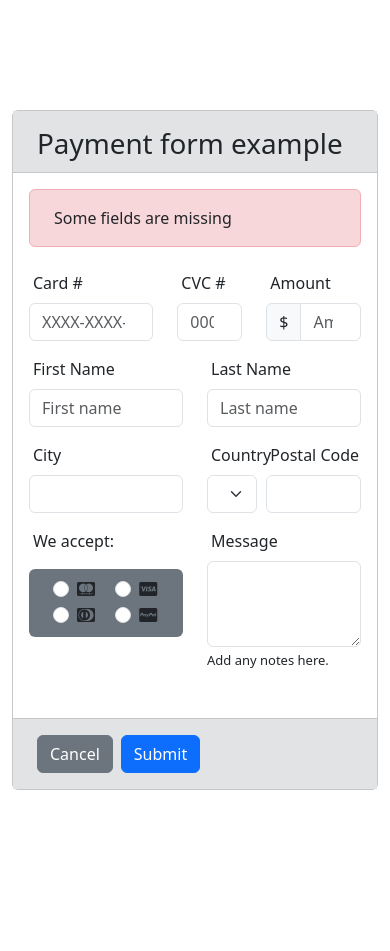
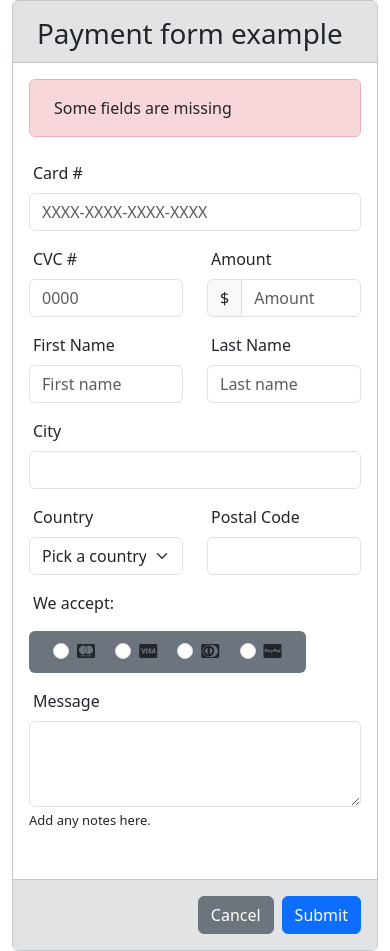
Before and after one commit to 4GeeksAcademy/celiaelias-form-with-bootstrap, a plain HTML site: page index.html in a window 390 px wide. Before the commit the page ends 900 px from the top, so only its background shows below. Drawn offline with nearby package versions, Linux system fonts and the light colour scheme.

Commit message:
feat: form with bootstrap

```diff
--- a/index.html
+++ b/index.html
@@ -25,16 +25,16 @@
 
                         <!-- credit card -->
                         <div class="col">
-                            <div class="row pb-3">
-                                <div class="col-5">
+                            <div class="row">
+                                <div class="col-12 col-md-5 pb-3">
                                     <label for="validationCustom01" class="form-label ps-1">Card #</label>
                                     <input type="number" class="form-control" id="validationCustom01" placeholder="XXXX-XXXX-XXXX-XXXX" aria-label="Card" required>
                                 </div>
-                                <div class="col-3">
+                                <div class="col-6 col-md-3 pb-3">
                                     <label for="validationCustom02" class="form-label ps-1">CVC #</label>
                                     <input type="number" class="form-control" id="validationCustom02" placeholder="0000" aria-label="CVC" required>
                                 </div>
-                                <div class="col-4">
+                                <div class="col-6 col-md-4 pb-3">
                                     <label for="validationCustom03" class="form-label ps-1">Amount</label>
                                     <div class="input-group">
                                         <span class="input-group-text">$</span>
@@ -46,12 +46,12 @@
 
                         <!-- name -->
                         <div class="col">
-                            <div class="row pb-3">
-                                <div class="col-6">
+                            <div class="row">
+                                <div class="col-6 pb-3">
                                     <label for="validationCustom04" class="form-label ps-1">First Name</label>
                                     <input type="text" class="form-control" id="validationCustom04" placeholder="First name" aria-label="First name" required>
                                 </div>
-                                <div class="col-6">
+                                <div class="col-6 pb-3">
                                     <label for="validationCustom04" class="form-label ps-1">Last Name</label>
                                     <input type="text" class="form-control" id="validationCustom05" placeholder="Last name" aria-label="Last name" required>
                                 </div>
@@ -60,12 +60,12 @@
 
                         <!-- location -->
                         <div class="col">
-                            <div class="row pb-3">
-                                <div class="col-6">
+                            <div class="row">
+                                <div class="col-12 col-md-6 pb-3">
                                     <label for="validationCustom06" class="form-label ps-1">City</label>
                                     <input type="text" class="form-control" id="validationCustom06" placeholder="" aria-label="City" required>
                                 </div>
-                                <div class="col-2">
+                                <div class="col-6 col-md-2 pb-3">
                                     <label for="validationCustom07" class="form-label ps-1">Country</label>
                                     <select class="form-select form-select-md" id="validationCustom07" aria-label="Medium select example" required>
                                         <option value="" selected disabled>Pick a country</option>
@@ -75,7 +75,7 @@
                                         <option value="germany">Germany</option>
                                     </select>
                                 </div>
-                                <div class="col-4">
+                                <div class="col-6 col-md-4 pb-3">
                                     <label for="validationCustom08" class="form-label ps-1">Postal Code</label>
                                     <input type="text" class="form-control" id="validationCustom08" placeholder="" aria-label="Postal Code" required>
                                 </div>
@@ -83,10 +83,10 @@
                         </div>
 
                         <div class="col">
-                            <div class="row pb-3">
+                            <div class="row">
 
                                 <!-- visa -->
-                                <div class="col-6">
+                                <div class="col-12 col-md-6">
                                     <p class="ps-1">We accept:</p>
                                     <div class="mb-3 bg-secondary rounded d-inline-block p-2 ps-4">
 
@@ -110,7 +110,7 @@
                                 </div>
 
                                 <!-- text area -->
-                                <div class="col-6">
+                                <div class="col-12 col-md-6 pb-3">
                                     <div class="mb-3">
                                         <label for="exampleFormControlTextarea1" class="form-label ps-1">Message</label>
                                         <textarea class="form-control" id="exampleFormControlTextarea1" rows="3"></textarea>
@@ -125,7 +125,7 @@
 
                     <div class="col bg-secondary-subtle border border-secondary-subtle border-start-0 border-end-0 border-bottom-0 p-3 ps-4 pb-3 m-0">
                         <div class="row">
-                            <div class="col-12 d-grid gap-2 d-flex m-auto m-md-0 justify-content-md-end">
+                            <div class="col-12 d-grid gap-2 d-flex m-auto m-md-0 justify-content-md-end justify-content-end">
                                 <!-- footer -->
                                 <button type="reset" class="btn btn-secondary" value="Reset Button">Cancel</button>
                                 <button type="submit" class="btn btn-primary" value="Submit Button">Submit</button>
```
